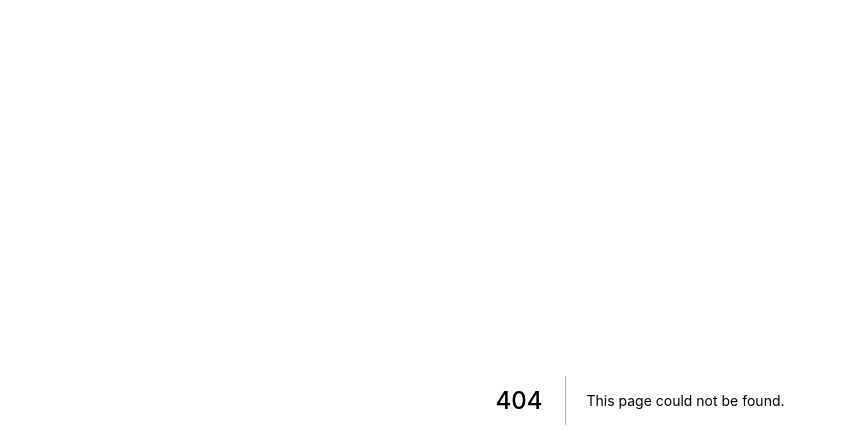
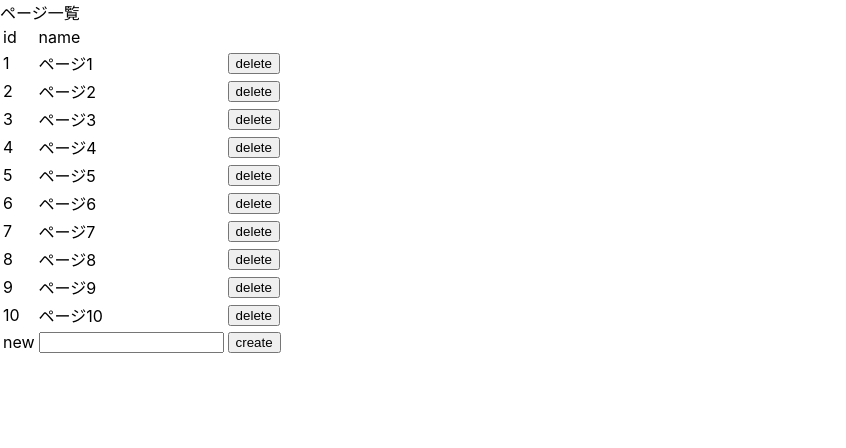
Before and after one commit to sawadyecma/translate-editor, a Next.js app: page /pages in a window 1280 px wide. Before the commit this address had no page. Shown: the top 448 px of the page, without its empty margins (0-846 px from the left). Built offline with nearby package versions, Linux system fonts and the light colour scheme.

Commit message:
add page's CRUD

```diff
--- /dev/null
+++ b/pages/api/_utils/id.ts
@@ -0,0 +1,4 @@
+export function composeNewId(items: { id: number }[]) {
+  const maxId = items.reduce((acc, cur) => (cur.id > acc ? cur.id : acc), 0);
+  return maxId === 0 ? 1 : maxId + 1;
+}
--- /dev/null
+++ b/pages/api/pages/[id].ts
@@ -0,0 +1,38 @@
+import type { NextApiRequest, NextApiResponse } from "next";
+import { Page } from "../../type";
+import { storage } from "../pages";
+
+export default function handler(
+  req: NextApiRequest,
+  res: NextApiResponse<{ page: Page }>
+) {
+  const {
+    query: { id: rowId },
+    body: { name },
+    method,
+  } = req;
+
+  const id = Number(rowId);
+  const pages = storage.pages;
+  const index = pages.findIndex((page) => page.id === id);
+  if (index === -1) {
+    res.status(404);
+    return;
+  }
+
+  switch (method) {
+    case "GET":
+      break;
+    case "PUT":
+      pages[index] = { id, name };
+      res.status(200).json({ page: pages[index] });
+      break;
+    case "DELETE":
+      pages.splice(index, 1);
+      res.status(204).end();
+      break;
+    default:
+      res.setHeader("Allow", ["GET", "PUT", "DELETE"]);
+      res.status(405).end(`Method ${method} Not Allowed`);
+  }
+}
--- /dev/null
+++ b/pages/api/pages/index.ts
@@ -0,0 +1,35 @@
+import type { NextApiRequest, NextApiResponse } from "next";
+import { Page } from "../../type";
+import { composeNewId } from "../_utils/id";
+
+export let storage = {
+  pages: [...new Array(10)].map((_, i) => ({
+    id: i + 1,
+    name: `ページ${i + 1}`,
+  })),
+};
+
+export default function handler(
+  req: NextApiRequest,
+  res: NextApiResponse<{ pages: Page[] } | { page: Page }>
+) {
+  const { method } = req;
+  switch (method) {
+    case "GET":
+      res.send({
+        pages: storage.pages,
+      });
+      break;
+    case "POST":
+      const {
+        body: { name },
+      } = req;
+
+      const newPage = { id: composeNewId(storage.pages), name };
+      storage.pages.push(newPage);
+
+      res.send({
+        page: newPage,
+      });
+  }
+}
--- /dev/null
+++ b/pages/config.ts
@@ -0,0 +1,5 @@
+const dev = process.env.NODE_ENV !== "production";
+
+export const server = dev
+  ? "http://localhost:3000"
+  : "https://my_deployment.server.com";
--- /dev/null
+++ b/pages/pages/index.tsx
@@ -0,0 +1,145 @@
+import { useState } from "react";
+import { server } from "../config";
+import { Page } from "../type";
+
+type Props = {
+  pages: Page[];
+};
+
+type PartialBy<T, K extends keyof T> = Omit<T, K> & Partial<Pick<T, K>>;
+
+const Pages = (props: Props) => {
+  const [pages, setPages] = useState(props.pages);
+  const [editting, setEditting] = useState<PartialBy<Page, "id">>({
+    name: "",
+  });
+  const [newPage, setNewPage] = useState<Pick<Page, "name">>({ name: "" });
+
+  const onUpdate = async () => {
+    const headers = {
+      Accept: "application/json",
+      "Content-Type": "application/json",
+    };
+    const body = JSON.stringify({ name: editting.name });
+
+    await fetch(`${server}/api/pages/${editting.id}`, {
+      method: "PUT",
+      body,
+      headers,
+    });
+
+    setEditting({ name: "" });
+
+    setPages(await getPages());
+  };
+
+  const onCreate = async () => {
+    const headers = {
+      Accept: "application/json",
+      "Content-Type": "application/json",
+    };
+    const body = JSON.stringify({ name: newPage.name });
+
+    await fetch(`${server}/api/pages/`, {
+      method: "POST",
+      body,
+      headers,
+    });
+
+    setNewPage({ name: "" });
+
+    setPages(await getPages());
+  };
+
+  const onDelete = async (id: number) => {
+    const headers = {
+      Accept: "application/json",
+    };
+
+    await fetch(`${server}/api/pages/${id}`, {
+      method: "DELETE",
+      headers,
+    });
+
+    setPages(await getPages());
+  };
+
+  return (
+    <>
+      ページ一覧
+      <table>
+        <thead>
+          <tr>
+            <td>id</td>
+            <td>name</td>
+            <td></td>
+          </tr>
+        </thead>
+        <tbody>
+          {pages.map((page) => (
+            <tr key={page.id}>
+              <td>{page.id}</td>
+              <td
+                onClick={() => {
+                  if (editting.id === page.id) {
+                    return;
+                  }
+                  setEditting({ id: page.id, name: page.name });
+                }}
+              >
+                {editting.id === page.id ? (
+                  <input
+                    value={editting.name}
+                    onChange={(e) =>
+                      setEditting({ id: page.id, name: e.target.value })
+                    }
+                  />
+                ) : (
+                  page.name
+                )}
+              </td>
+              <td>
+                {editting.id === page.id ? (
+                  <button onClick={onUpdate}>save</button>
+                ) : (
+                  <button onClick={() => onDelete(page.id)}>delete</button>
+                )}
+              </td>
+            </tr>
+          ))}
+          <tr>
+            <td>new</td>
+            <td>
+              <input
+                value={newPage.name}
+                onChange={(e) => {
+                  setNewPage({ name: e.target.value });
+                }}
+              />
+            </td>
+            <td>
+              <button onClick={onCreate}>create</button>
+            </td>
+          </tr>
+        </tbody>
+      </table>
+    </>
+  );
+};
+
+async function getPages(): Promise<Page[]> {
+  const res = await fetch(`${server}/api/pages`);
+  const json = await res.json();
+
+  return json.pages;
+}
+
+export async function getServerSideProps() {
+  return {
+    props: {
+      pages: await getPages(),
+    },
+  };
+}
+
+export default Pages;
--- /dev/null
+++ b/pages/type.ts
@@ -0,0 +1,4 @@
+export type Page = {
+  id: number;
+  name: string;
+};
```
